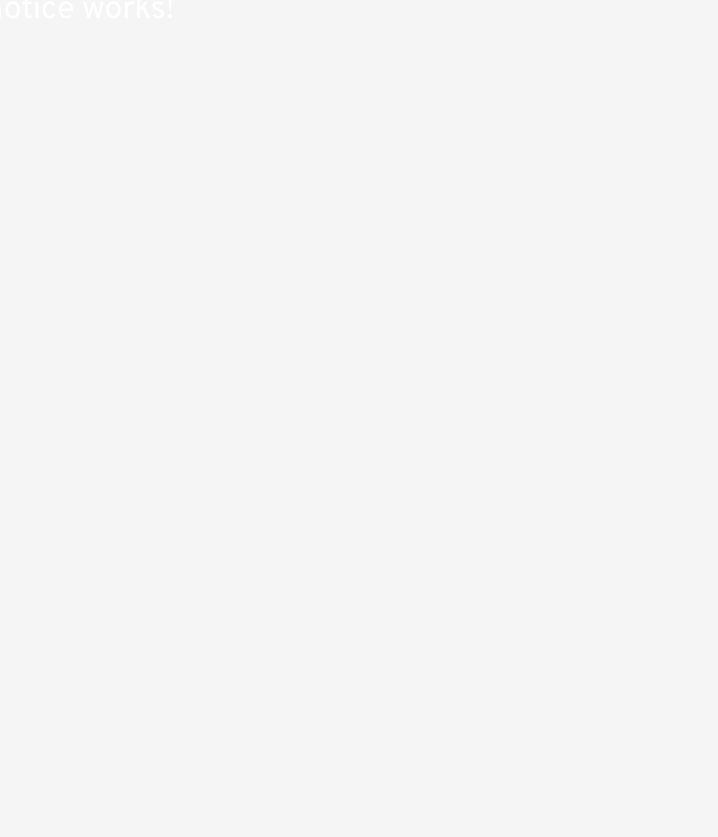
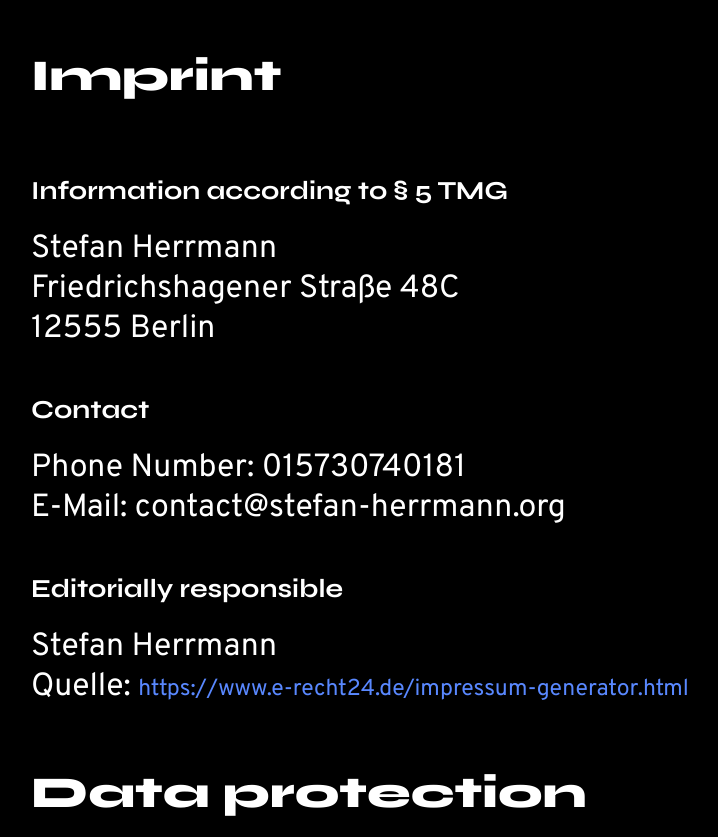
Before and after one commit to StefanHerrmann1991/portfolio-angular, an Angular app: page /legal-notice in a window 1280 px wide. Shown: the part 260-1097 px from the top of the page, without its empty margins (97-815 px from the left). Before the commit the page ends 800 px from the top, so only its background shows below. Built offline with nearby package versions, Linux system fonts and the light colour scheme.

Commit message:
Added imports for legal notice router to fix damaged link.

```diff
--- a/src/app/footer/footer.component.ts
+++ b/src/app/footer/footer.component.ts
@@ -1,11 +1,12 @@
 import { Component, OnInit } from '@angular/core';
 import { DisplayService } from '../display.service';
 import { CommonModule } from '@angular/common';
+import { RouterLink, RouterLinkActive, RouterOutlet } from '@angular/router';
 
 @Component({
   selector: 'app-footer',
   standalone: true,
-  imports: [CommonModule],
+  imports: [CommonModule, RouterOutlet, RouterLink, RouterLinkActive],
   templateUrl: './footer.component.html',
   styleUrl: './footer.component.sass'
 })
@@ -26,7 +27,7 @@ export class FooterComponent implements OnInit {
     'url': 'https://www.linkedin.com/in/stefan-herrmann-a564451b3/'
   },
   {
-    'logo': 'assets/img/icons/email.png',
+    'logo': 'assets/img/icons/xing.png',
     'url': 'https://www.xing.com/profile/Stefan_Herrmann132/cv'
   },]
 
--- a/src/app/legal-notice/legal-notice.component.html
+++ b/src/app/legal-notice/legal-notice.component.html
@@ -1 +1,84 @@
-<p>legal-notice works!</p>
+<div class="main">
+    <h2>Imprint</h2>
+
+    <h3>Information according to § 5 TMG</h3>
+    <p>Stefan Herrmann<br />
+        Friedrichshagener Stra&szlig;e 48C<br />
+        12555 Berlin</p>
+
+    <h3>Contact</h3>
+    <p>Phone Number: 015730740181<br />
+        E-Mail: contact&#64;stefan-herrmann.org</p>
+
+    <h3>Editorially responsible</h3>
+    <p>Stefan Herrmann</p>
+
+    <p>Quelle: <a
+            href="https://www.e-recht24.de/impressum-generator.html">https://www.e-recht24.de/impressum-generator.html</a>
+    </p>
+
+
+    <h2>Data protection</h2>
+    <p>The person responsible within the meaning of the data protection laws, in particular the EU General Data
+        Protection
+        Regulation (GDPR), is:</p>
+    <p>Stefan Herrmann</p>
+    <h2>Your data subject rights</h2>
+    <p>You can exert the following rights at any time using the contact details provided for our data protection
+        officer:
+    </p>
+    <ul>
+        <li>Information about your data stored by us and their processing (Article 15 GDPR),</li>
+        <li> Correction of incorrect personal data (Article 16 GDPR),</li>
+        <li> Deletion of your data stored by us (Article 17 GDPR),</li>
+        <li>Restriction of data processing if we are not yet allowed to delete your data due to legal obligations
+            (Article
+            18 GDPR),</li>
+        <li>Objection to the processing of your data by us (Article 21 GDPR) and</li>
+        <li> Data transferability if you have consented to data processing or have concluded a contract with us (Article
+            20
+            GDPR).</li>
+    </ul>
+    <p>If you have given us your consent, you can revoke this at any time with effect for the future.
+    </p>
+    <p>You can contact a supervisory authority at any time with a complaint, e.g. B. to the competent supervisory
+        authority
+        of the federal state of your place of residence or to the authority responsible for us as the responsible body.
+    </p>
+    <p>A list of the supervisory authorities (for the non-public area) with addresses can be found at: <a
+            href="https://www.bfdi.bund.de/DE/Service/Anschriften/Laender/Laender-node.html" target="_blank"
+            rel="noopener nofollow">https://www.bfdi.bund.de/DE/Service/Anschriften/Laender/Laender-node.html</a>.</p>
+    <p></p>
+    <hr>
+    <h2>Information about your right of objection according to Art. 21 GDPR
+    </h2>
+    <h3>Individual right of objection</h3>
+    <p>You have the right, for reasons arising from your particular situation, to object at any time to the processing
+        of
+        personal data relating to you, which is based on Article 6 (1) (f) GDPR (data processing on the basis of a
+        balance
+        of interests); this also applies to profiling based on this provision within the meaning of Art. 4 No. 4 GDPR.
+    </p>
+    <p>If you file an objection, we will no longer process your personal data unless we can demonstrate compelling
+        legitimate grounds for processing that outweigh your interests, rights and freedoms, or the processing serves to
+        assert, exercise or defend legal claims.</p>
+    <h3>Recipient of an objection</h3>
+    <p>Stefan Herrmann</p>
+    <hr>
+    <h3>Change to our privacy policy</h3>
+    <p>We reserve the right to adapt this data protection declaration so that it always corresponds to the current legal
+        requirements or to implement changes to our services in the data protection declaration, e.g. when introducing
+        new
+        services. The new data protection declaration will then apply to your next visit.
+    </p>
+    <h3>Questions to the data protection officer</h3>
+    <p>If you have any questions about data protection, please send us an email or contact the person responsible for
+        data
+        protection in our organization directly:</p>
+    <p></p>
+    <p><em>The data protection declaration was created with the help of activeMind AG, <a
+                href="https://www.activemind.de/datenschutz/datenschutzbeauftragter/" target="_blank" rel="noopener">
+                the
+                experts for external data protection officers </a> (Version #2020-09-30).</em></p>
+
+</div>
```
Also changed, not shown: src/assets/img/icons/xing.png (added).
